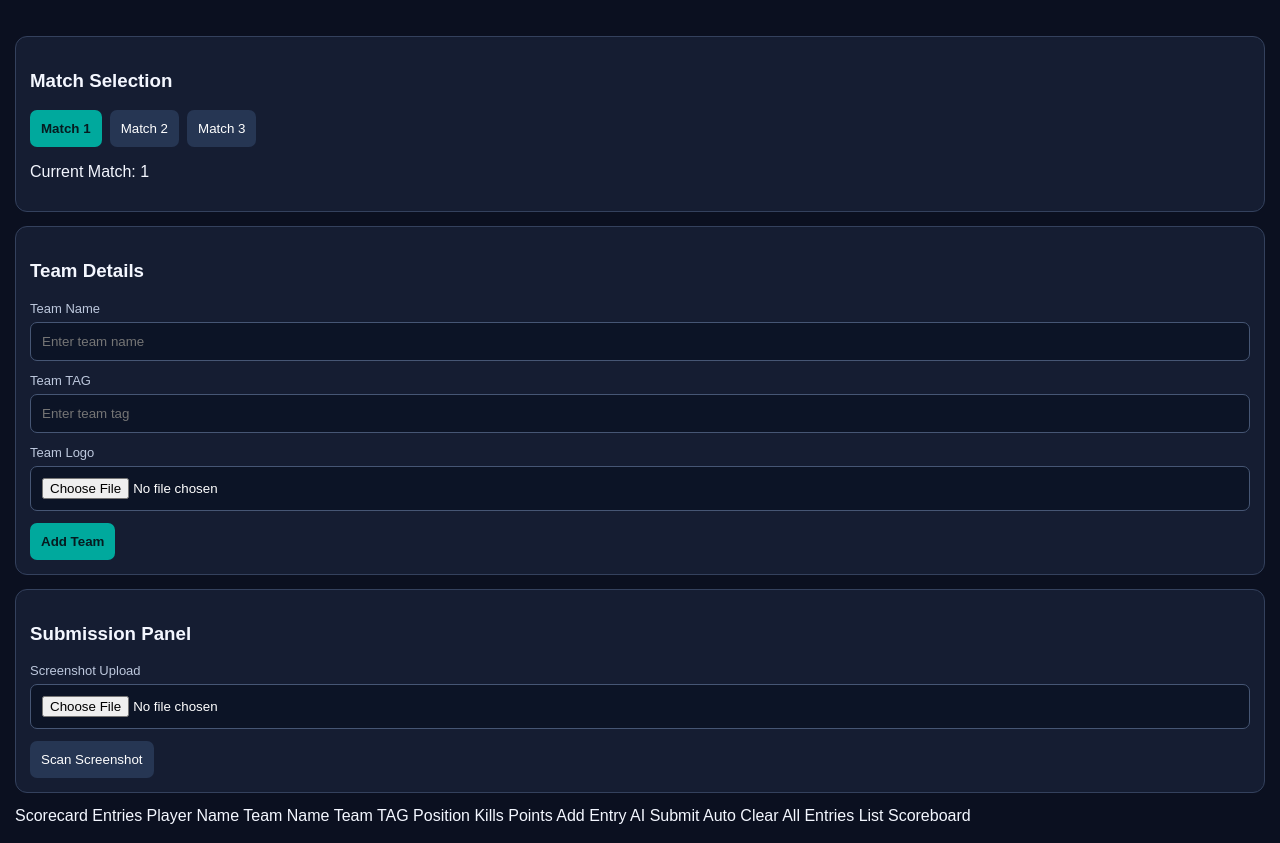
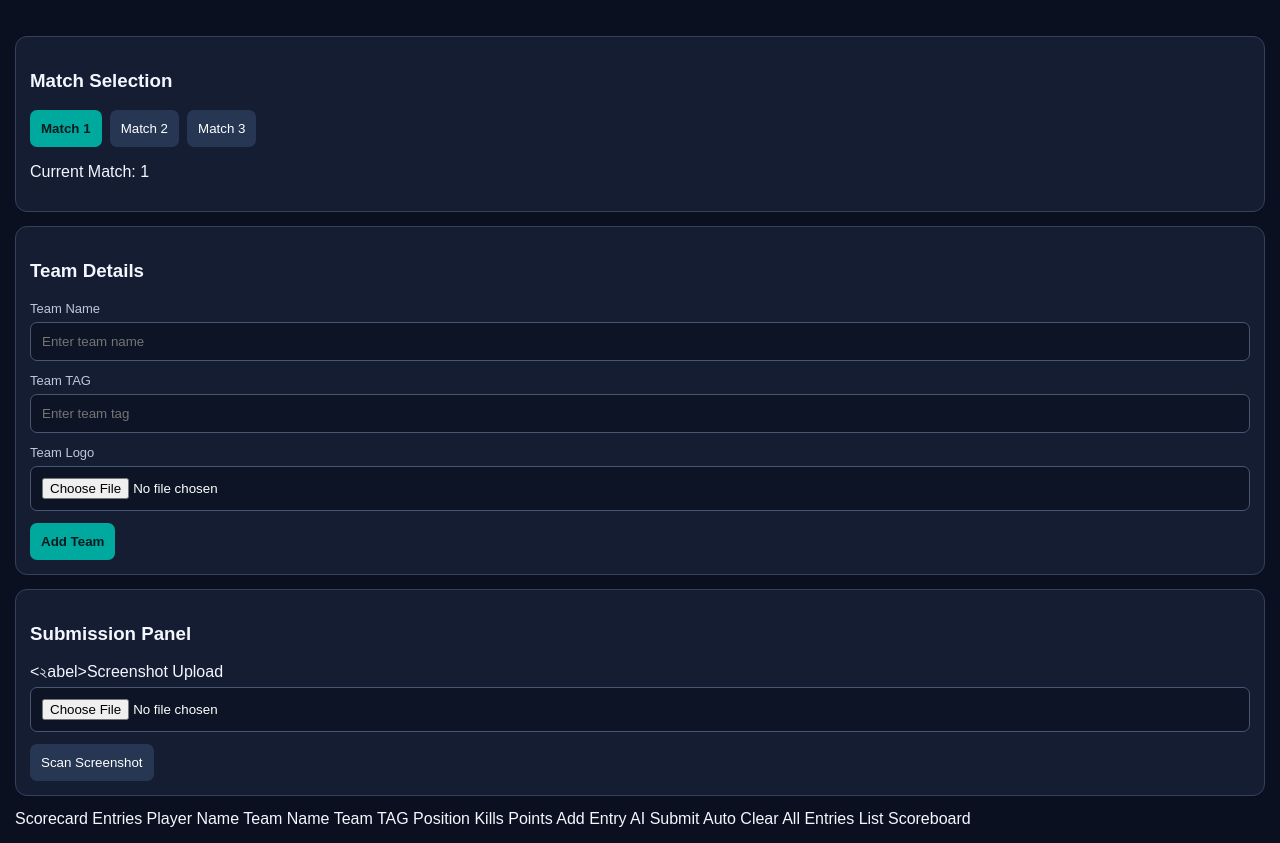
Before and after one commit to tarek2kill098-lgtm/jtk-esports, a plain HTML site: page match-manager.html in a window 1280 px wide. Shown: the part 88-931 px from the top of the page. Drawn offline with Linux system fonts and the light colour scheme.

Commit message:
Update match-manager.html

```diff
--- a/match-manager.html
+++ b/match-manager.html
@@ -51,7 +51,7 @@ th,td{padding:8px;border-bottom:1px solid #34415d;text-align:left}
 
 <div class="panel">
 <h3>Submission Panel</h3>
-<label>Screenshot Upload</label>
+<২abel>Screenshot Upload</২abel>
 <input type="file" id="screenshotUpload" accept="image/*">
 <button onclick="scanScreenshot()">Scan Screenshot</button>
 <div id="shotPreview"></div>
```
